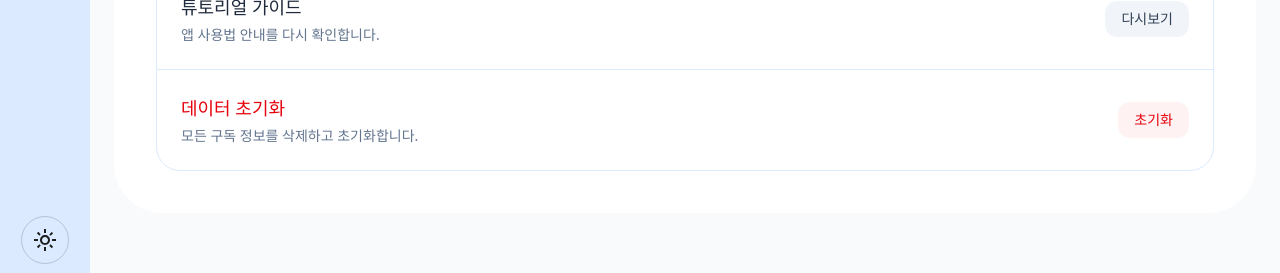
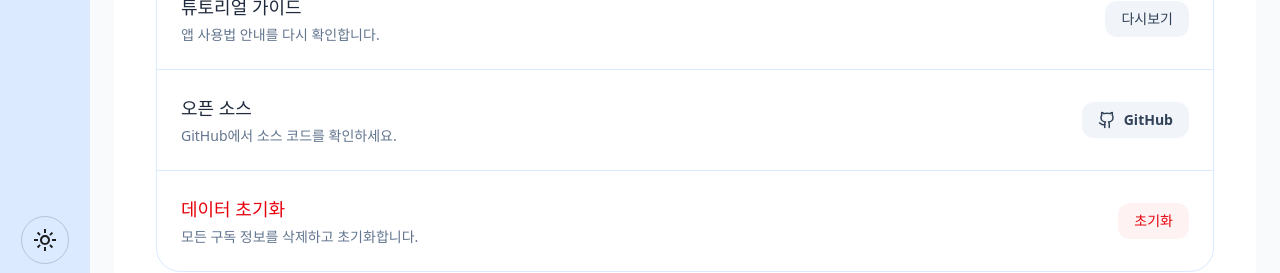
Before and after one commit to R00neyj/Subscription_Note, a React (Vite) app: page /settings in a window 1280 px wide. Shown: the part 520-793 px from the top of the page. Built offline with nearby package versions, Linux system fonts and the light colour scheme; no server answers.

Commit message:
add more preset

```diff
--- a/package.json
+++ b/package.json
@@ -32,6 +32,7 @@
     "eslint-plugin-react-refresh": "^0.4.24",
     "globals": "^16.5.0",
     "postcss": "^8.5.6",
+    "rollup-plugin-visualizer": "^6.0.5",
     "tailwindcss": "^4.1.18",
     "vite": "^7.2.4",
     "vite-plugin-pwa": "^1.2.0"
--- a/src/components/InstallPrompt.jsx
+++ b/src/components/InstallPrompt.jsx
@@ -8,13 +8,25 @@ export default function InstallPrompt() {
 
   useEffect(() => {
     if (isInstallable) {
-      // 3초 뒤에 배너 표시 (너무 바로 뜨면 거부감)
-      const timer = setTimeout(() => setIsVisible(true), 3000)
-      return () => clearTimeout(timer)
+      // 24시간 체크 로직
+      const lastDismissed = localStorage.getItem('installPromptDismissedAt')
+      const now = Date.now()
+      const isExpired = !lastDismissed || (now - parseInt(lastDismissed) > 24 * 60 * 60 * 1000)
+
+      if (isExpired) {
+        // 3초 뒤에 배너 표시 (너무 바로 뜨면 거부감)
+        const timer = setTimeout(() => setIsVisible(true), 3000)
+        return () => clearTimeout(timer)
+      }
     } else {
       setIsVisible(false)
     }
   }, [isInstallable])
+
+  const handleDismiss = () => {
+    localStorage.setItem('installPromptDismissedAt', Date.now().toString())
+    setIsVisible(false)
+  }
 
   if (!isVisible) return null
 
@@ -39,7 +51,7 @@ export default function InstallPrompt() {
             설치
           </button>
           <button
-            onClick={() => setIsVisible(false)}
+            onClick={handleDismiss}
             className="p-1 hover:bg-white/20 dark:hover:bg-dark/10 rounded-full transition-colors cursor-pointer"
           >
             <X size={16} />
--- a/src/components/SubscriptionModal.jsx
+++ b/src/components/SubscriptionModal.jsx
@@ -144,7 +144,7 @@ export default function SubscriptionModal({ isOpen, onClose, initialData = null
               <input
                 required
                 type="text"
-                maxLength="20"
+                maxLength="30"
                 placeholder="예: 넷플릭스, 유튜브 프리미엄"
                 className="w-full h-[56px] px-6 bg-tertiary dark:bg-slate-700 rounded-[16px] outline-none border-2 border-transparent focus:border-primary transition-all text-dark dark:text-white text-[14px] md:text-[16px] font-medium placeholder:text-dark/40 dark:placeholder:text-slate-400"
                 value={formData.service_name}
--- a/src/constants/presets.js
+++ b/src/constants/presets.js
@@ -131,6 +131,10 @@ export const SUBSCRIPTION_PRESETS = [
   { nameKo: "젯브레인 올 프로덕트", nameEn: "JetBrains All Products", price: 35000, category: "Work" },
   { nameKo: "재피어 스타터", nameEn: "Zapier Starter", price: 29000, category: "Work" }, // 약 $19.99
   { nameKo: "그래머리 프리미엄", nameEn: "Grammarly Premium", price: 17500, category: "Work" }, // 약 $12
+  { nameKo: "넷리파이 퍼스널", nameEn: "Netlify Personal", price: 13000, category: "Work" },
+  { nameKo: "넷리파이 프로", nameEn: "Netlify Pro", price: 29000, category: "Work" },
+  { nameKo: "넷리파이 비즈니스", nameEn: "Netlify Business", price: 144000, category: "Work" },
+  { nameKo: "넷리파이 빌드 추가 (1개)", nameEn: "Netlify Add-on Concurrent Build", price: 58000, category: "Work" },
 
   // Cloud
   { nameKo: "구글 원 베이직 (100GB)", nameEn: "Google One Basic 100GB", price: 2400, category: "Cloud" },
@@ -179,4 +183,15 @@ export const SUBSCRIPTION_PRESETS = [
   { nameKo: "패스트캠퍼스", nameEn: "Fast Campus", price: 29000, category: "Etc" },
   { nameKo: "어니스트플라워", nameEn: "Honest Flower", price: 15000, category: "Etc" },
   { nameKo: "베이컨박스", nameEn: "Bacon Box", price: 34900, category: "Etc" },
+
+  // kakao
+  // 이모티콘 및 커스텀
+  { nameKo: "카카오톡 이모티콘 플러스", nameEn: "Emoticon Plus", price: 6900, category: "Etc" },
+  { nameKo: "카카오톡 톡서랍 플러스 (100GB)", nameEn: "Talk Drawer Plus 100GB", price: 2500, category: "Cloud" },
+  { nameKo: "카카오톡 톡서랍 플러스 (250GB)", nameEn: "Talk Drawer Plus 250GB", price: 4900, category: "Cloud" },
+  { nameKo: "카카오톡 톡서랍 플러스 (1TB)", nameEn: "Talk Drawer Plus 1TB", price: 11900, category: "Cloud" },
+
+  // 2026 신규 서비스
+  { nameKo: "카카오톡 광고 프리 (베이직)", nameEn: "KakaoTalk Ad-Free Basic", price: 2900, category: "Etc" },
+  { nameKo: "카카오톡 멤버십 (통합)", nameEn: "Kakao Universe Membership", price: 9900, category: "Etc" },
 ];
--- a/src/pages/Settings.jsx
+++ b/src/pages/Settings.jsx
@@ -2,6 +2,7 @@ import useSubscriptionStore from '../store/useSubscriptionStore'
 import { cn } from '../lib/utils'
 import { useNavigate } from 'react-router-dom'
 import { useState } from 'react'
+import { Github } from 'lucide-react'
 import Header from '../components/Header'
 import SectionHeader from '../components/SectionHeader'
 
@@ -123,7 +124,6 @@ export default function Settings() {
         </div>
 
         {/* 튜토리얼 다시보기 */}
-        {/* 테마 설정 */}
         <div className="py-4 md:p-6 flex items-center justify-between transition-colors">
           <div className="space-y-1">
             <h3 className="text-lg font-bold text-dark dark:text-white">튜토리얼 가이드</h3>
@@ -135,6 +135,23 @@ export default function Settings() {
           >
             다시보기
           </button>
+        </div>
+
+        {/* GitHub 리포지토리 */}
+        <div className="py-4 md:p-6 flex items-center justify-between transition-colors">
+          <div className="space-y-1">
+            <h3 className="text-lg font-bold text-dark dark:text-white">오픈 소스</h3>
+            <p className="text-sm text-slate-500 dark:text-slate-400">GitHub에서 소스 코드를 확인하세요.</p>
+          </div>
+          <a
+            href="https://github.com/R00neyj/Subscription_Note"
+            target="_blank"
+            rel="noopener noreferrer"
+            className="px-4 py-2 bg-slate-100 dark:bg-slate-700 hover:bg-slate-200 dark:hover:bg-slate-600 text-slate-700 dark:text-white rounded-xl text-sm font-bold transition-all flex items-center gap-2 cursor-pointer"
+          >
+            <Github size={18} />
+            GitHub
+          </a>
         </div>
 
         {/* 데이터 초기화 */}
```
Also changed, not shown: 2 other files (tests, documents, lock files or other folders).
